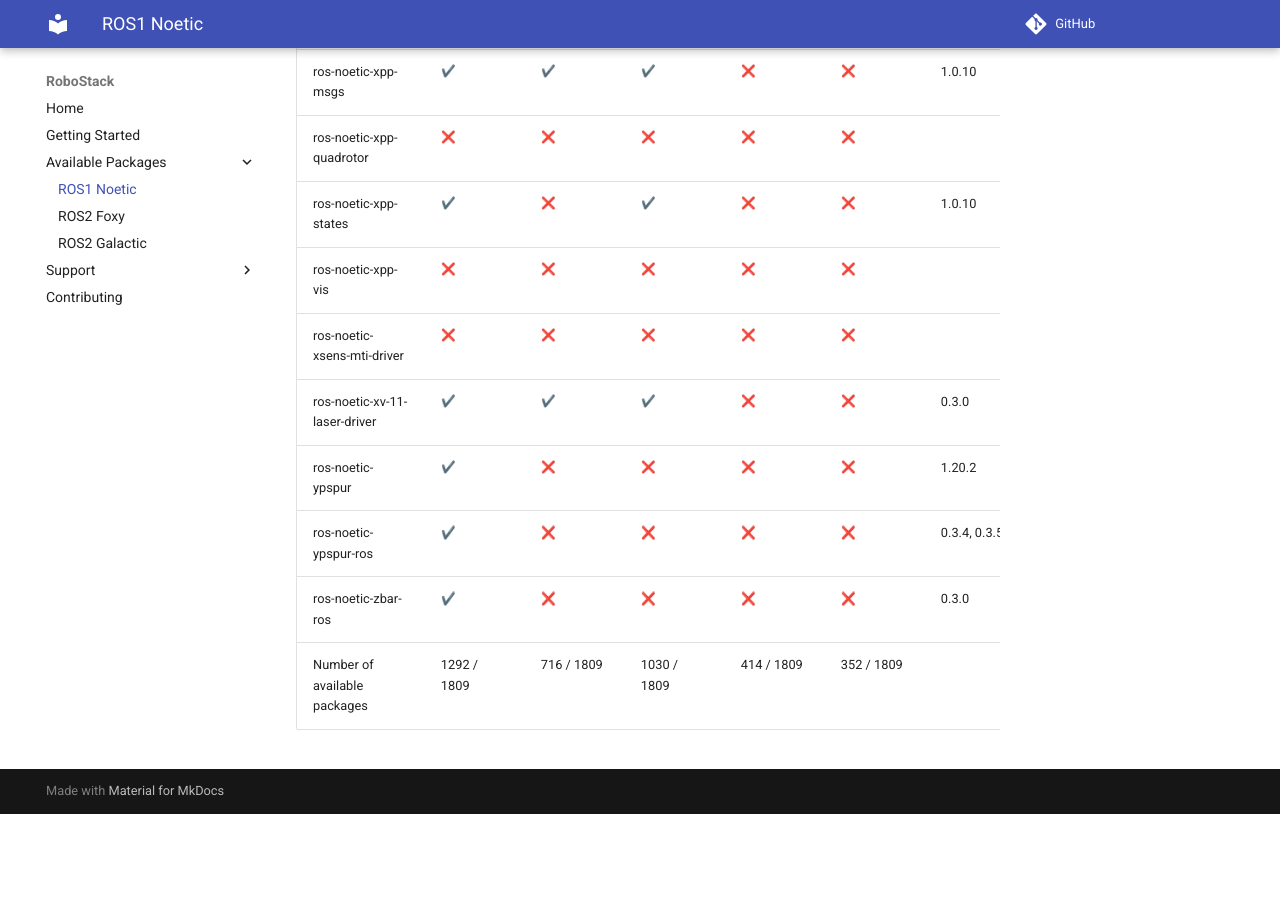
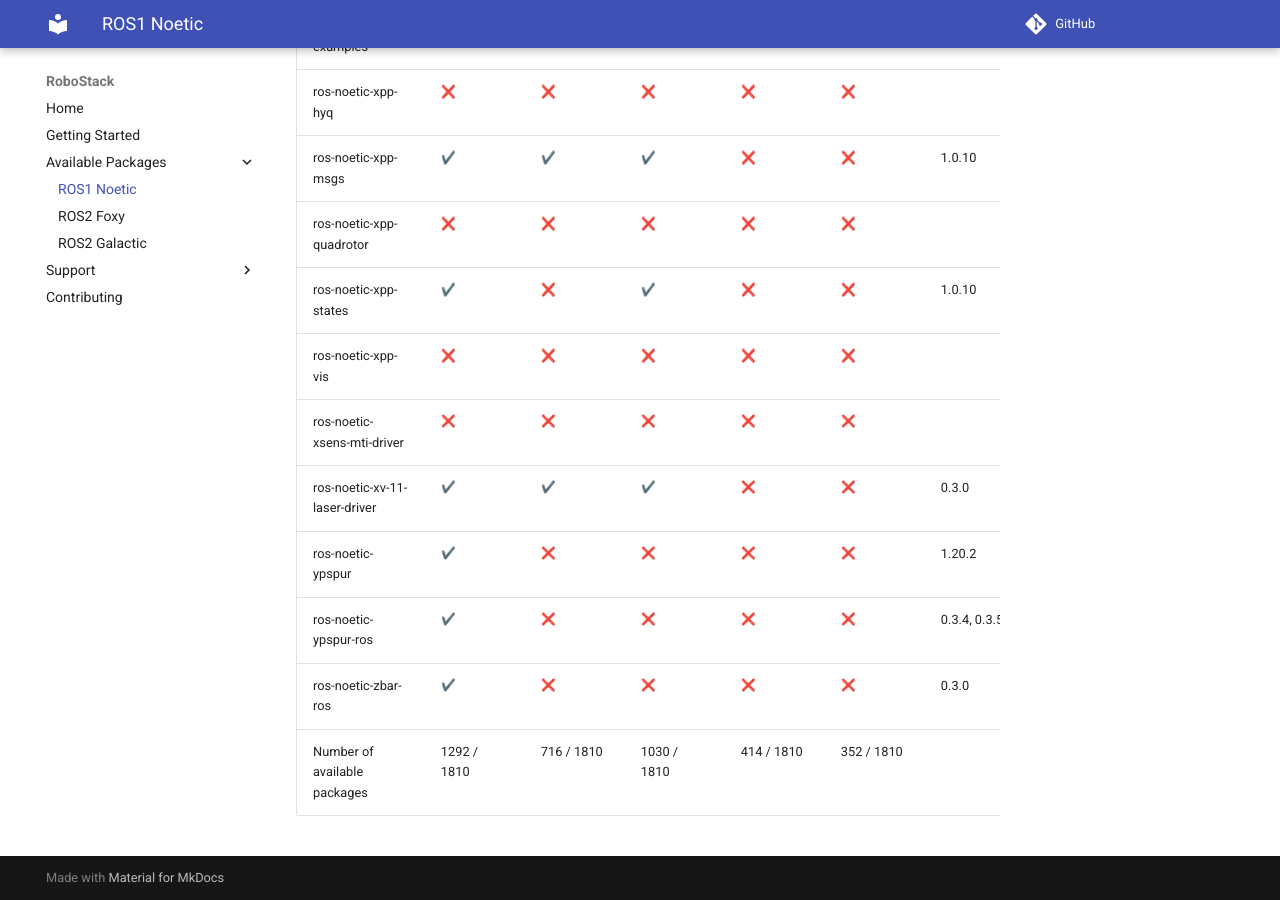
Before and after one commit to RoboStack/robostack.github.io, an MkDocs documentation site: the page built from docs/noetic.md, in a window 1280 px wide and 900 px high, scrolled down 132066 px. Built offline with MkDocs 1.6.1 and Material for MkDocs 9.7.7, drawn with Linux system fonts in a browser that asks for light colours; emoji names are drawn with the system emoji font; comment, search, counter and statistics services are not loaded; before the commit the page ends 132880 px from its top, so only the background shows below that; some of the changed text lies outside the part shown.

Commit message:
Update tables

```diff
--- a/docs/noetic.md
+++ b/docs/noetic.md
@@ -1809,4 +1810,4 @@
 | ros-noetic-ypspur | :heavy_check_mark: { data-sort='1' } | :x: { data-sort='0' } | :x: { data-sort='0' } | :x: { data-sort='0' } | :x: { data-sort='0' } | 1.20.2  |
 | ros-noetic-ypspur-ros | :heavy_check_mark: { data-sort='1' } | :x: { data-sort='0' } | :x: { data-sort='0' } | :x: { data-sort='0' } | :x: { data-sort='0' } | 0.3.4, 0.3.5  |
 | ros-noetic-zbar-ros | :heavy_check_mark: { data-sort='1' } | :x: { data-sort='0' } | :x: { data-sort='0' } | :x: { data-sort='0' } | :x: { data-sort='0' } | 0.3.0  |
-| Number of available packages |  1292 / 1809 | 716 / 1809 | 1030 / 1809 | 414 / 1809 | 352 / 1809 |
+| Number of available packages |  1292 / 1810 | 716 / 1810 | 1030 / 1810 | 414 / 1810 | 352 / 1810 |
```
Also changed, not shown: other parts of docs/noetic.md (+1 -0 lines), docs/galactic.md (+3 -1 lines).
